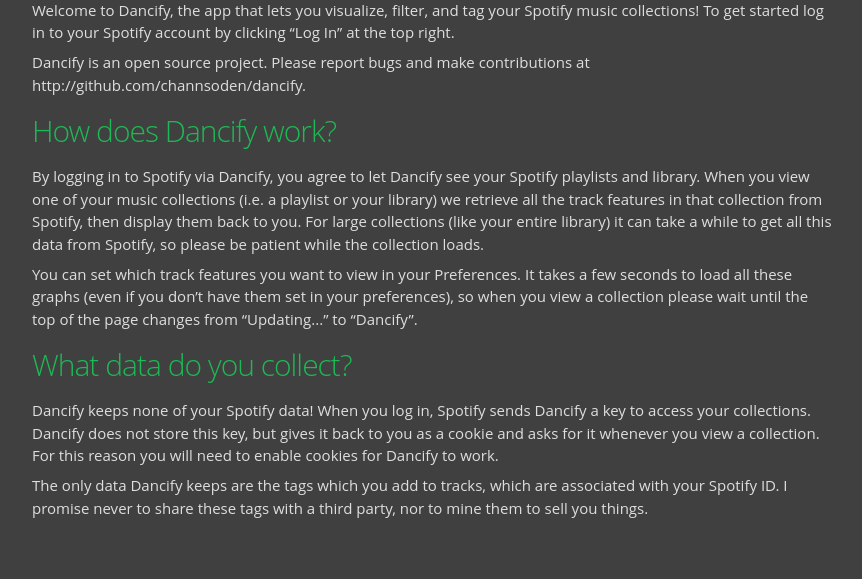
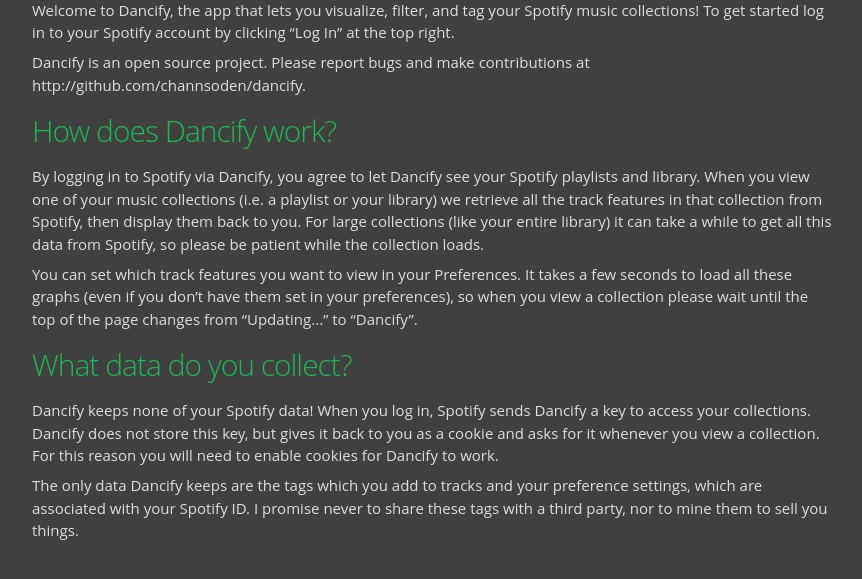
Before and after one commit to channsoden/dancify, a Python web app: template dancify/templates/welcome.html in a window 1280 px wide. Shown: the part 106-685 px from the top of the page, without its empty margins (208-1070 px from the left). Run offline with Jinja, Linux system fonts and the light colour scheme; the template is opened without the code that fills it, so the values that code supplies are empty.

Commit message:
update documentation

```diff
--- a/dancify/templates/welcome.html
+++ b/dancify/templates/welcome.html
@@ -25,7 +25,7 @@
 
   <p>Dancify keeps none of your Spotify data! When you log in, Spotify sends Dancify a key to access your collections. Dancify does not store this key, but gives it back to you as a cookie and asks for it whenever you view a collection. For this reason you will need to enable cookies for Dancify to work.</p>
 
-  The only data Dancify keeps are the tags which you add to tracks, which are associated with your Spotify ID. I promise never to share these tags with a third party, nor to mine them to sell you things.</p>
+  The only data Dancify keeps are the tags which you add to tracks and your preference settings, which are associated with your Spotify ID. I promise never to share these tags with a third party, nor to mine them to sell you things.</p>
 
 </div>
 {% endblock %}
```
Also changed, not shown: README.md.
